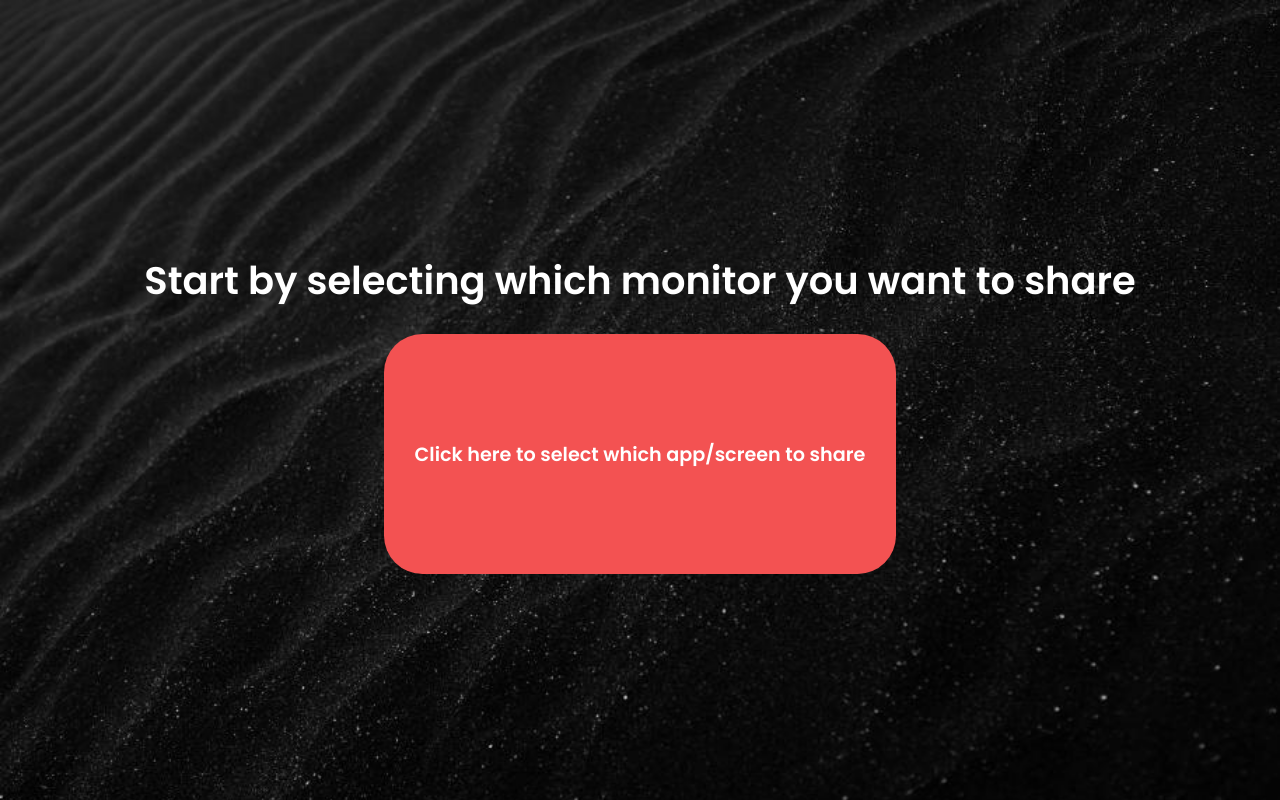
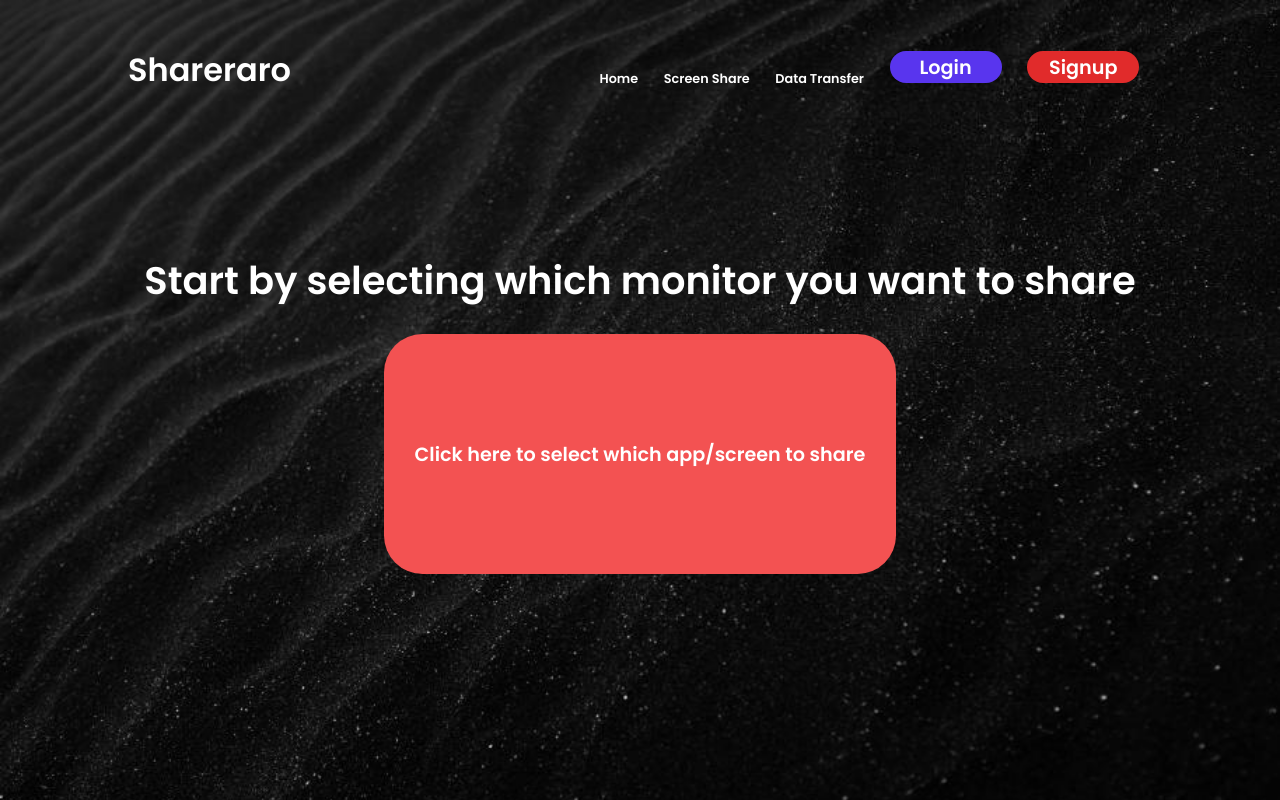
Before and after one commit to moahmmed199898/Shareraro, a React (Create React App) app: page /call in a window 1280 px wide. Built offline with nearby package versions, Linux system fonts and the light colour scheme; no server answers.

Commit message:
fixing an issue where nav will not show user logged in

```diff
--- a/src/components/NavBar/Nav.tsx
+++ b/src/components/NavBar/Nav.tsx
@@ -5,15 +5,20 @@ import "./_nav.scss";
 
 type Props = {};
 type State = {
-    display: string
+    display: string,
+    currentUser: firebase.User
 }
 export default class Nav extends React.Component<Props, State> {
+
+    private unSubscribeFromFirebase:firebase.Unsubscribe;
 
     constructor(props:Props) {
         super(props);
         this.state ={
-            display: "none"
+            display: "none",
+            currentUser: null
         }
+
     }
 
     onMouseOverHandler() {
@@ -27,8 +32,24 @@ export default class Nav extends React.Component<Props, State> {
             display: "none"
         })
     }
+    componentDidMount() {
+        this.unSubscribeFromFirebase = firebase.auth().onAuthStateChanged(this.onAuthStateChanged.bind(this));
+    }
+
+    componentWillUnmount() {
+        if(this.unSubscribeFromFirebase) this.unSubscribeFromFirebase();
+    }
+
+    onAuthStateChanged(user: firebase.User) {
+        if(user) {
+            this.setState({
+                currentUser: user
+            })
+        }
+    }
 
     render() {
+
         return (
             <nav id="nav">
             <h1>Shareraro</h1>
@@ -36,9 +57,9 @@ export default class Nav extends React.Component<Props, State> {
                 <li>Home</li>
                 <li><Link to="/call">Screen Share</Link></li>
                 <li>Data Transfer</li>
-                {firebase.auth().currentUser ?
+                {this.state.currentUser ?
                     <li onMouseOver={this.onMouseOverHandler.bind(this)} onMouseOut={this.onMouseOutHandler.bind(this)}  id="userName">
-                        Hi, {firebase.auth().currentUser.displayName}
+                        Hi, {this.state.currentUser.displayName}
                         <div style={{display:this.state.display}}  onMouseOut={this.onMouseOutHandler.bind(this)} id="dropDownMenu">
                             <ul>
                                 <Link to="/followers" ><li>Followers Page</li></Link>
--- a/src/components/NavBar/_nav.scss
+++ b/src/components/NavBar/_nav.scss
@@ -5,7 +5,11 @@
         justify-content: flex-end;
         color: $white;
         width: 80vw;
-        margin: 0 auto;
+        margin: auto;
+        position: absolute;
+        top: 1em;
+        left: 50%;
+        transform: translateX(-50%);
         h1 {
             display: inline;
             flex-direction: column;
--- a/src/pages/CallPage/CallPage.tsx
+++ b/src/pages/CallPage/CallPage.tsx
@@ -1,4 +1,6 @@
 import React from "react";
+import { Link } from "react-router-dom";
+import Nav from "../../components/NavBar/Nav";
 import Stream from "../../components/Stream/Stream";
 import Caller from "../../Services/Caller";
 import ScreenSharer from "../../Services/ScreenSharer";
@@ -28,8 +30,6 @@ export default class CallPage extends React.Component<Props, State> {
             stream:mediaStream,
             callID: id
         })
-
-        console.log(id)
     }
 
 
@@ -39,6 +39,7 @@ export default class CallPage extends React.Component<Props, State> {
             return (
                 <div id="callPage_pre">
                     <div>
+                    <Nav />
                     <h1>Start by selecting which monitor you want to share</h1>
                     <button onClick={this.onClickHandler.bind(this)}>Click here to select which app/screen to share</button>
                     </div>
@@ -48,7 +49,16 @@ export default class CallPage extends React.Component<Props, State> {
 
         return (
             <div id="callPage_post">
-                    <Stream className="stream" mediaStream={this.state.stream}></Stream>
+                    <Nav />
+                    <div>
+                        <Stream className="stream" mediaStream={this.state.stream}></Stream>
+                        <h1>Send this link to your friends:
+                            <Link
+                                to={window.location.protocol + window.location.host + "/answer?" + this.state.callID}>
+                                    {window.location.protocol + window.location.host + "/answer?" + this.state.callID}
+                            </Link>
+                        </h1>
+                    </div>
             </div>
         )
     }
--- a/src/pages/IndexPage/_indexPage.scss
+++ b/src/pages/IndexPage/_indexPage.scss
@@ -11,6 +11,7 @@
         height: 100vh;
         text-align: center;
         place-items: center;
+        margin-top: 13em;
         h1 {
            letter-spacing: 1rem;
            font-weight: bold;
```
